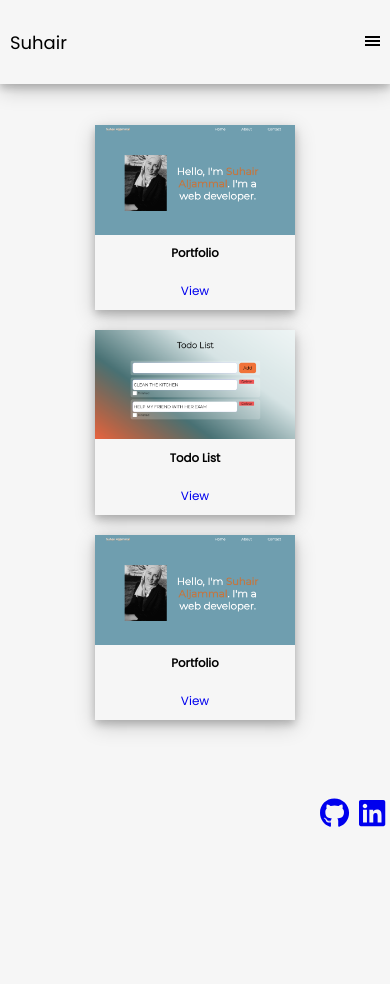
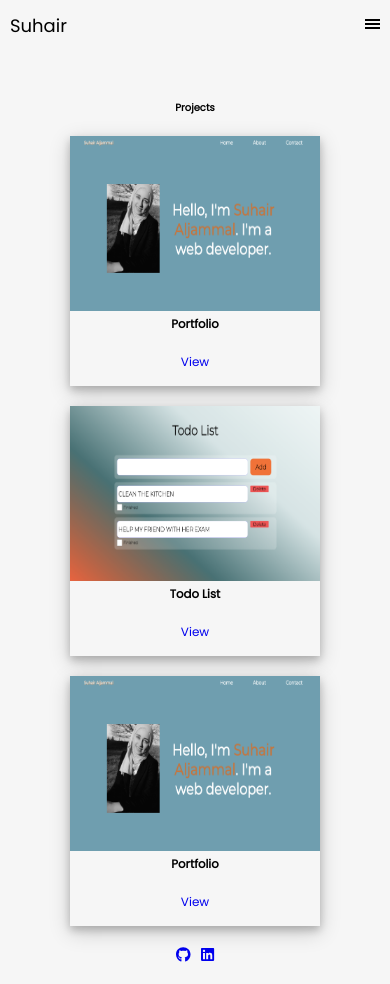
Before and after one commit to Suha995/portfolio-react, a React (Create React App) app: page /projects in a window 390 px wide. Before the commit the page ends 844 px from the top, so only its background shows below. Built offline with nearby package versions, Linux system fonts and the light colour scheme; the HTML template or start-up script is replaced by a standard one.

Commit message:
work on responsiviness

```diff
--- a/src/components/Home.js
+++ b/src/components/Home.js
@@ -21,8 +21,8 @@ const Home = () => {
         <div className="info-left">
           <h2>Suhair Aljammal</h2>
           <p>
-            I'm web devloper. Seeking a position in front-end web develpoment to
-            challenge and improve myself.
+            I'm a web developer. Seeking a position in front-end web develpoment
+            to challenge and improve myself.
           </p>
         </div>
         <div className="info-right">
--- a/src/components/ProjectDetail.js
+++ b/src/components/ProjectDetail.js
@@ -5,10 +5,11 @@ const ProjectDetail = ({ title, source, address }) => {
 
   return (
     <div className="project-detail">
-      <div
+      {/* <div
         className="project-snap"
         style={{ backgroundImage: `url(${source})` }}
-      ></div>
+      ></div> */}
+      <img src={`${source}`} alt="" className="project-snap" />
       <h3>{title}</h3>
       <span>
         <a href={address} target="_blank" rel="noreferrer">
--- a/src/components/Projects.js
+++ b/src/components/Projects.js
@@ -7,6 +7,8 @@ const Projects = () => {
   console.log(projects);
   return (
     <div className="projects">
+      <h2>Projects</h2>
+      <div className="projects-container">
         {projects.map((proj) => {
           return (
             <ProjectDetail
@@ -18,6 +20,7 @@ const Projects = () => {
           );
         })}
       </div>
+    </div>
   );
 };
 
--- a/src/components/footer.scss
+++ b/src/components/footer.scss
@@ -4,7 +4,7 @@
   // box-shadow: 0 4px 8px 0 rgba(0, 0, 0, 0.2), 0 6px 20px 0 rgba(0, 0, 0, 0.19);
   display: flex;
   align-items: center;
-  justify-content: flex-end;
+  justify-content: center;
   position: fixed;
   bottom: 0;
   left: 0;
@@ -14,8 +14,18 @@
     a {
       text-decoration: none;
       display: inline-block;
-      font-size: 3rem;
+      font-size: 2rem;
       margin: 0.5rem;
     }
   }
 }
+@media only screen and (max-width: 768px) {
+  .footer {
+    position: relative;
+    .icons {
+      a {
+        font-size: 1.5rem;
+      }
+    }
+  }
+}
--- a/src/components/navbar.scss
+++ b/src/components/navbar.scss
@@ -27,6 +27,10 @@
       }
     }
 
+    .sidebar {
+      display: none;
+    }
+
     .burger {
       display: none;
       width: 15px;
@@ -39,10 +43,6 @@
         margin-bottom: 2px;
       }
     }
-
-    .sidebar {
-      display: none;
-    }
   }
 }
 
@@ -50,6 +50,11 @@
   .navbar {
     justify-content: space-between;
     padding: 0 10px;
+    height: 6vh;
+    box-shadow: none;
+    position: relative;
+    margin-bottom: 3rem;
+
     .container {
       width: 100%;
       .burger {
@@ -60,18 +65,25 @@
         display: none;
       }
       .sidebar {
-        width: 10%;
+        // width: 10%;
+        padding: 0 1rem;
         height: 100vh;
-        position: absolute;
+        position: fixed;
         right: 0;
         top: 0;
         bottom: 0;
-        background-color: lightblue;
+        background-color: rgb(232, 227, 227);
         z-index: 1;
         display: none;
         flex-direction: column;
         justify-content: center;
         align-items: center;
+        gap: 2rem;
+        a {
+          text-decoration: none;
+          margin-right: 1.2rem;
+          color: black;
+        }
       }
     }
   }
--- a/src/components/projects.scss
+++ b/src/components/projects.scss
@@ -1,19 +1,31 @@
 .projects {
   width: 100%;
+  text-align: center;
+
+  h2 {
+    font-size: 2.5rem;
+    margin: 2rem 0;
+  }
+  .projects-container {
+    // width: 100%;
     display: flex;
     flex-wrap: wrap;
     justify-content: center;
     gap: 2rem;
     align-items: center;
     .project-detail {
+      width: 30rem;
+      height: 25rem;
       text-align: center;
-    box-shadow: 0 4px 8px 0 rgba(0, 0, 0, 0.2), 0 6px 20px 0 rgba(0, 0, 0, 0.19);
+      box-shadow: 0 4px 8px 0 rgba(0, 0, 0, 0.2),
+        0 6px 20px 0 rgba(0, 0, 0, 0.19);
       .project-snap {
-      width: 20rem;
-      height: 12rem;
-      background-position: center top;
-      background-size: contain;
-      background-repeat: no-repeat;
+        width: 100%;
+        height: 70%;
+        // background-position: center;
+        // background-size: cover;
+        // background-repeat: no-repeat;
+        // object-fit: cover;
       }
 
       h3 {
@@ -30,3 +42,17 @@
       }
     }
   }
+}
+
+@media only screen and (max-width: 768px) {
+  .projects {
+    h2 {
+      font-size: 1rem;
+    }
+    .projects-container {
+      .project-detail {
+        width: 25rem;
+      }
+    }
+  }
+}
```
Lines whose indentation alone changed are shown as unchanged.
